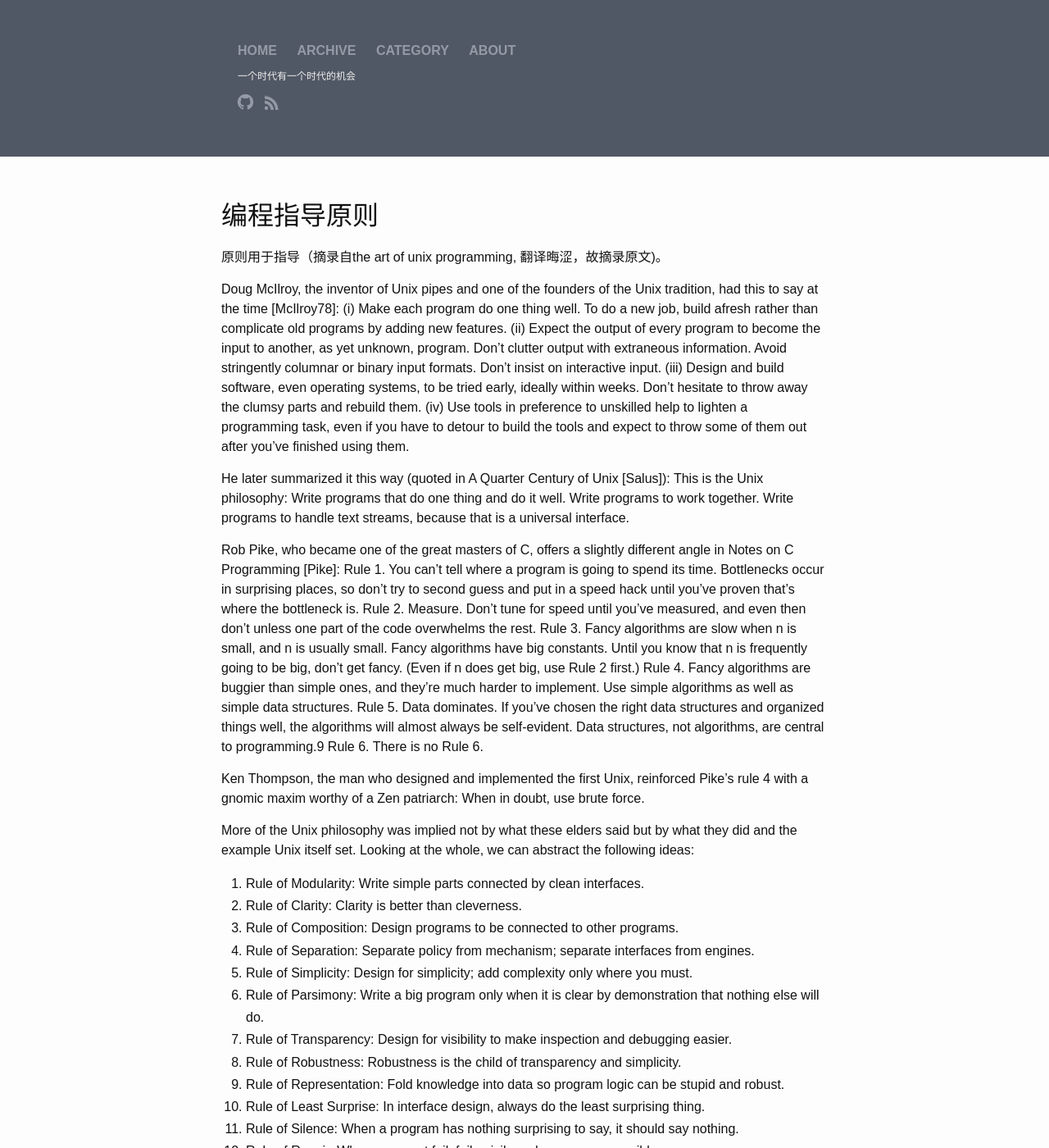
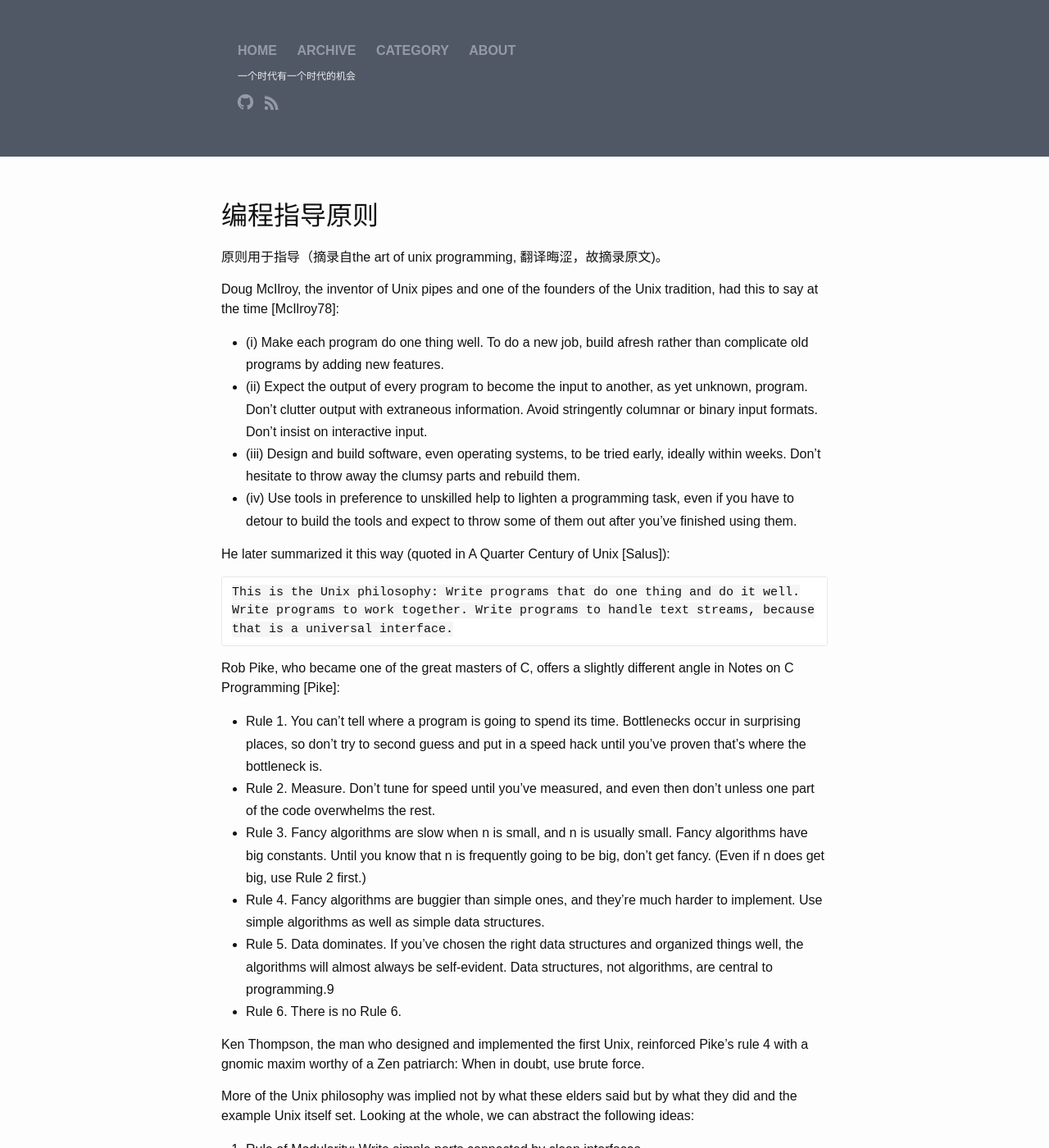
Before and after one commit to jojolin/jojolin.github.io, a Jekyll site: the page built from _posts/2016-09-18-note-unix-rule.markdown, in a window 1280 px wide and 1400 px high. Shown: the whole window at 82% size. Built offline with Jekyll 4.4.1, drawn with Linux system fonts in a browser that asks for light colours.

```diff
--- a/_posts/2016-09-18-note-unix-rule.markdown
+++ b/_posts/2016-09-18-note-unix-rule.markdown
@@ -8,38 +8,39 @@ categories: note program
 
 Doug McIlroy, the inventor of Unix pipes and one of the founders of the Unix tradition, had this to
 say at the time [McIlroy78]:
-    (i) Make each program do one thing well. To do a new job, build afresh rather
-    than complicate old programs by adding new features.
-    (ii) Expect the output of every program to become the input to another, as yet
-    unknown, program. Don’t clutter output with extraneous information. Avoid
-    stringently columnar or binary input formats. Don’t insist on interactive input.
-    (iii) Design and build software, even operating systems, to be tried early, ideally
-    within weeks. Don’t hesitate to throw away the clumsy parts and rebuild them.
-    (iv) Use tools in preference to unskilled help to lighten a programming task, even
-    if you have to detour to build the tools and expect to throw some of them out after
-    you’ve finished using them.
+- (i) Make each program do one thing well. To do a new job, build afresh rather
+than complicate old programs by adding new features.
+- (ii) Expect the output of every program to become the input to another, as yet
+unknown, program. Don’t clutter output with extraneous information. Avoid
+stringently columnar or binary input formats. Don’t insist on interactive input.
+- (iii) Design and build software, even operating systems, to be tried early, ideally
+within weeks. Don’t hesitate to throw away the clumsy parts and rebuild them.
+- (iv) Use tools in preference to unskilled help to lighten a programming task, even
+if you have to detour to build the tools and expect to throw some of them out after
+you’ve finished using them.
 
 He later summarized it this way (quoted in A Quarter Century of Unix [Salus]):
+
     This is the Unix philosophy: Write programs that do one thing and do it well.
     Write programs to work together. Write programs to handle text streams, because
     that is a universal interface.
 
 Rob Pike, who became one of the great masters of C, offers a slightly different angle in Notes on C
 Programming [Pike]:
-    Rule 1. You can’t tell where a program is going to spend its time. Bottlenecks
-    occur in surprising places, so don’t try to second guess and put in a speed hack
-    until you’ve proven that’s where the bottleneck is.
-    Rule 2. Measure. Don’t tune for speed until you’ve measured, and even then don’t
-    unless one part of the code overwhelms the rest.
-    Rule 3. Fancy algorithms are slow when n is small, and n is usually small. Fancy
-    algorithms have big constants. Until you know that n is frequently going to be
-    big, don’t get fancy. (Even if n does get big, use Rule 2 first.)
-    Rule 4. Fancy algorithms are buggier than simple ones, and they’re much harder
-    to implement. Use simple algorithms as well as simple data structures.
-    Rule 5. Data dominates. If you’ve chosen the right data structures and organized
-    things well, the algorithms will almost always be self-evident. Data structures,
-    not algorithms, are central to programming.9
-    Rule 6. There is no Rule 6.
+- Rule 1. You can’t tell where a program is going to spend its time. Bottlenecks
+occur in surprising places, so don’t try to second guess and put in a speed hack
+until you’ve proven that’s where the bottleneck is.
+- Rule 2. Measure. Don’t tune for speed until you’ve measured, and even then don’t
+unless one part of the code overwhelms the rest.
+- Rule 3. Fancy algorithms are slow when n is small, and n is usually small. Fancy
+algorithms have big constants. Until you know that n is frequently going to be
+big, don’t get fancy. (Even if n does get big, use Rule 2 first.)
+- Rule 4. Fancy algorithms are buggier than simple ones, and they’re much harder
+to implement. Use simple algorithms as well as simple data structures.
+- Rule 5. Data dominates. If you’ve chosen the right data structures and organized
+things well, the algorithms will almost always be self-evident. Data structures,
+not algorithms, are central to programming.9
+- Rule 6. There is no Rule 6.
 
 Ken Thompson, the man who designed and implemented the first Unix, reinforced Pike’s rule 4 with
 a gnomic maxim worthy of a Zen patriarch:
```
